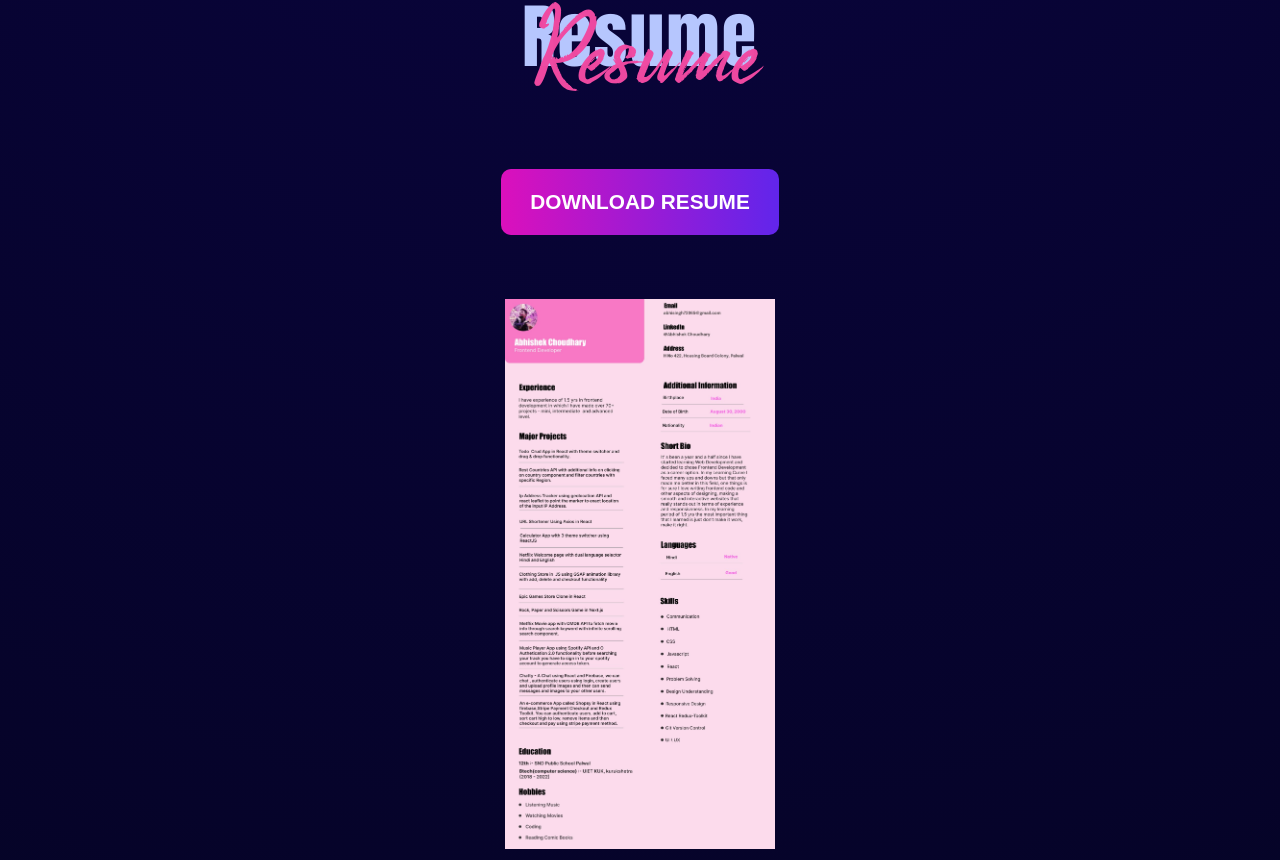
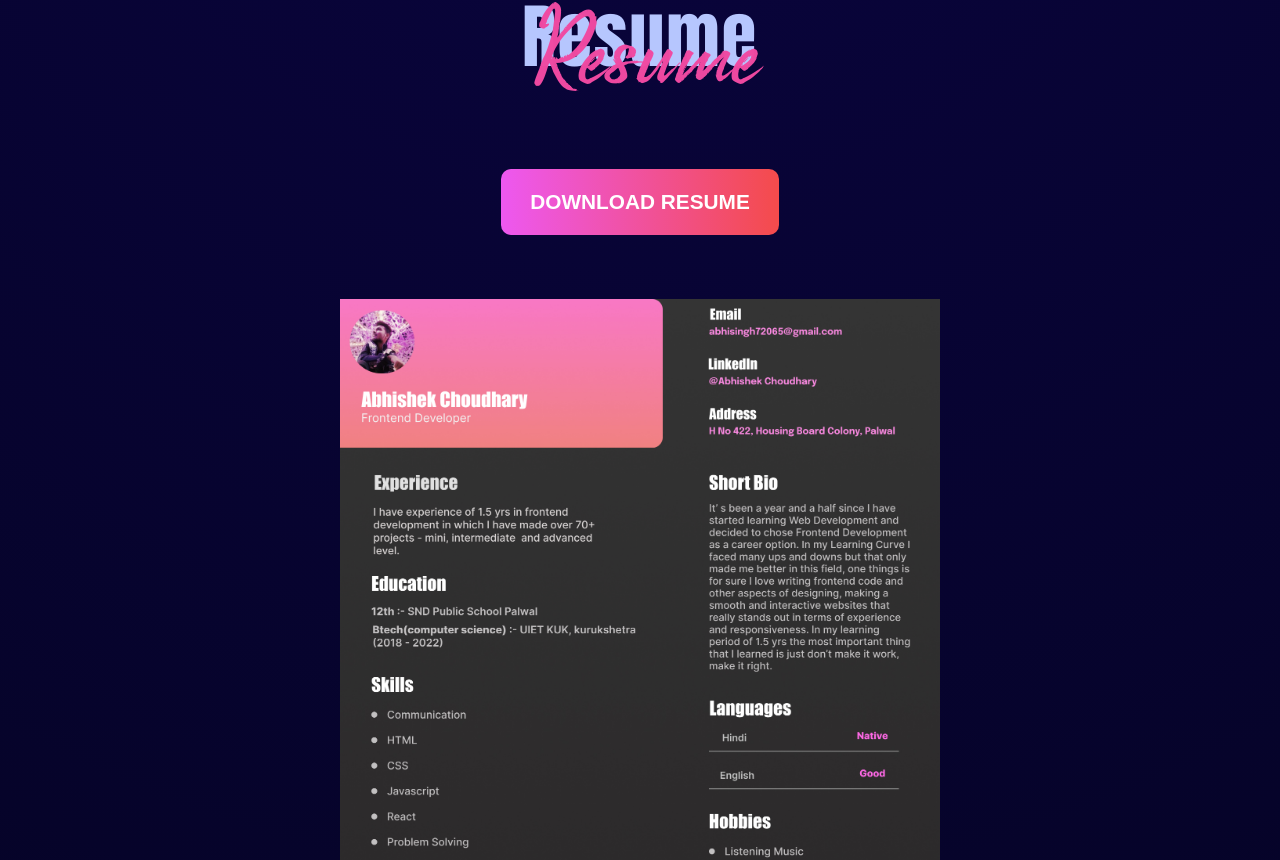
Before and after one commit to dazzlerabhi30800/portfolio-website-2, a React (Vite) app: page / in a window 1280 px wide. Shown: the part 3437-4297 px from the top of the page. Built offline with nearby package versions, Linux system fonts and the light colour scheme.

Commit message:
added new resume and changed styling of download button

```diff
--- a/src/App.css
+++ b/src/App.css
@@ -25,6 +25,7 @@
     font-family: "Christmas";
     src: url("/christmas-chimney-font/ChristmasChimneyPersonalUse-K7qro.ttf");
 }
+
 
 @font-face {
     font-family: "Impact";
--- a/src/App.jsx
+++ b/src/App.jsx
@@ -26,7 +26,8 @@ function App() {
     })
   }, [])
 
-  if (!show) return <Spinner />
+  if (!show) return <Spinner />;
+
 
   return (
     <>
--- a/src/Components/Resume.jsx
+++ b/src/Components/Resume.jsx
@@ -22,7 +22,7 @@ export const Resume = () => {
       </button>
       <img
         src={ResumeImg}
-        style={{ width: "350px", height: "550px", objectFit: "contain" }}
+        className="resume--img"
         alt="resume"
       />
     </section>
--- a/src/Components/Styles/Resume.css
+++ b/src/Components/Styles/Resume.css
@@ -4,7 +4,7 @@
     gap: 3rem;
     text-align: center;
     padding: 1rem 0;
-    margin: 5rem auto 2rem;
+    margin: 5rem auto 0rem;
 }
 
 .resume--section h2 {
@@ -24,12 +24,20 @@
     margin: 1rem auto;
     padding: 1.3rem 1.8rem;
     font-size: 1.3rem;
-    background: linear-gradient(90deg, #db10bc, #6125eb);
+    background: linear-gradient(90deg, #ed58f0, #f44b4b);
     text-transform: uppercase;
     font-weight: 700;
     border-radius: 10px;
 }
 
+
+
+.resume--img {
+    width: clamp(350px, 70%, 600px);
+    height: auto;
+    object-fit: cover;
+    margin: 0 auto;
+}
 
 @media (hover:hover) {
     .download--btn:hover {
```
Also changed, not shown: src/resume.jpg.
